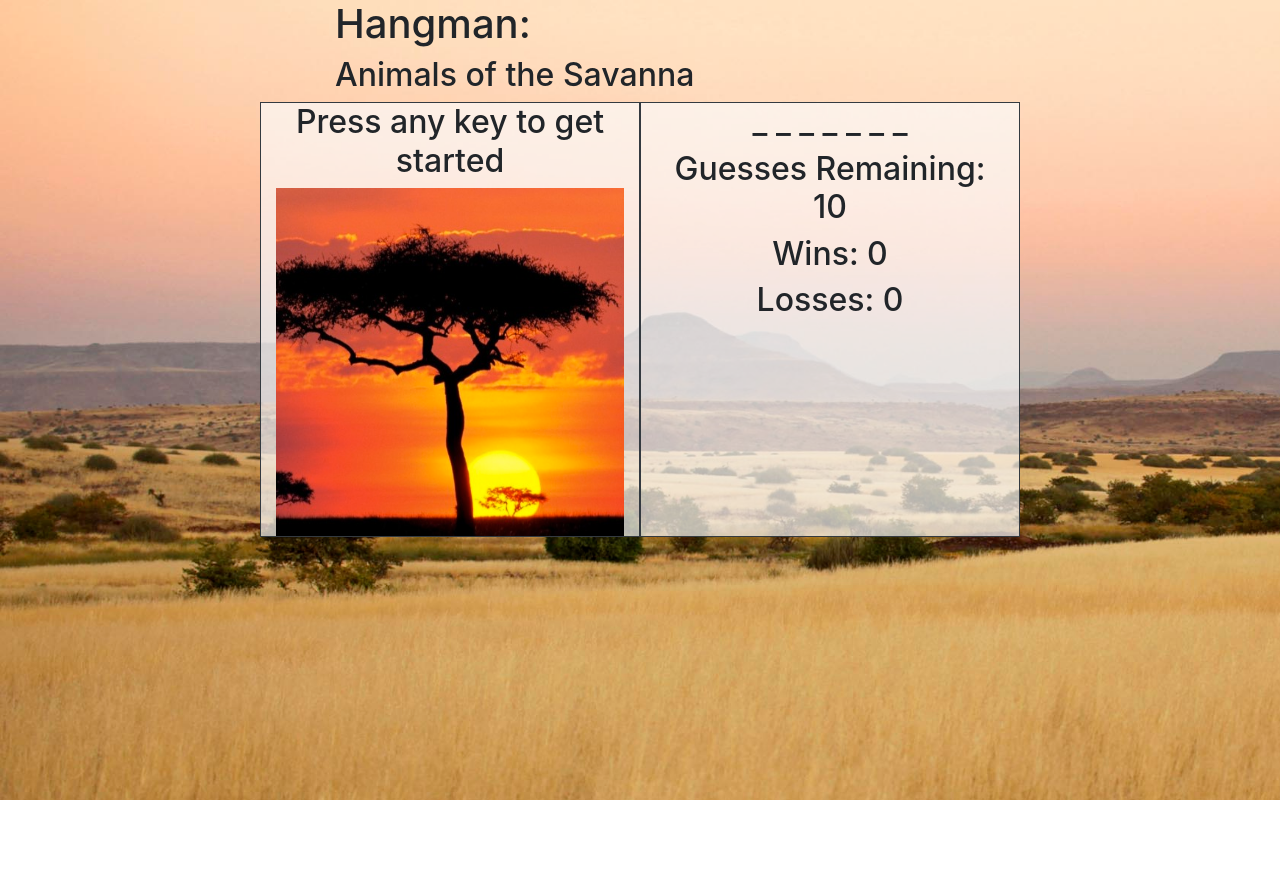
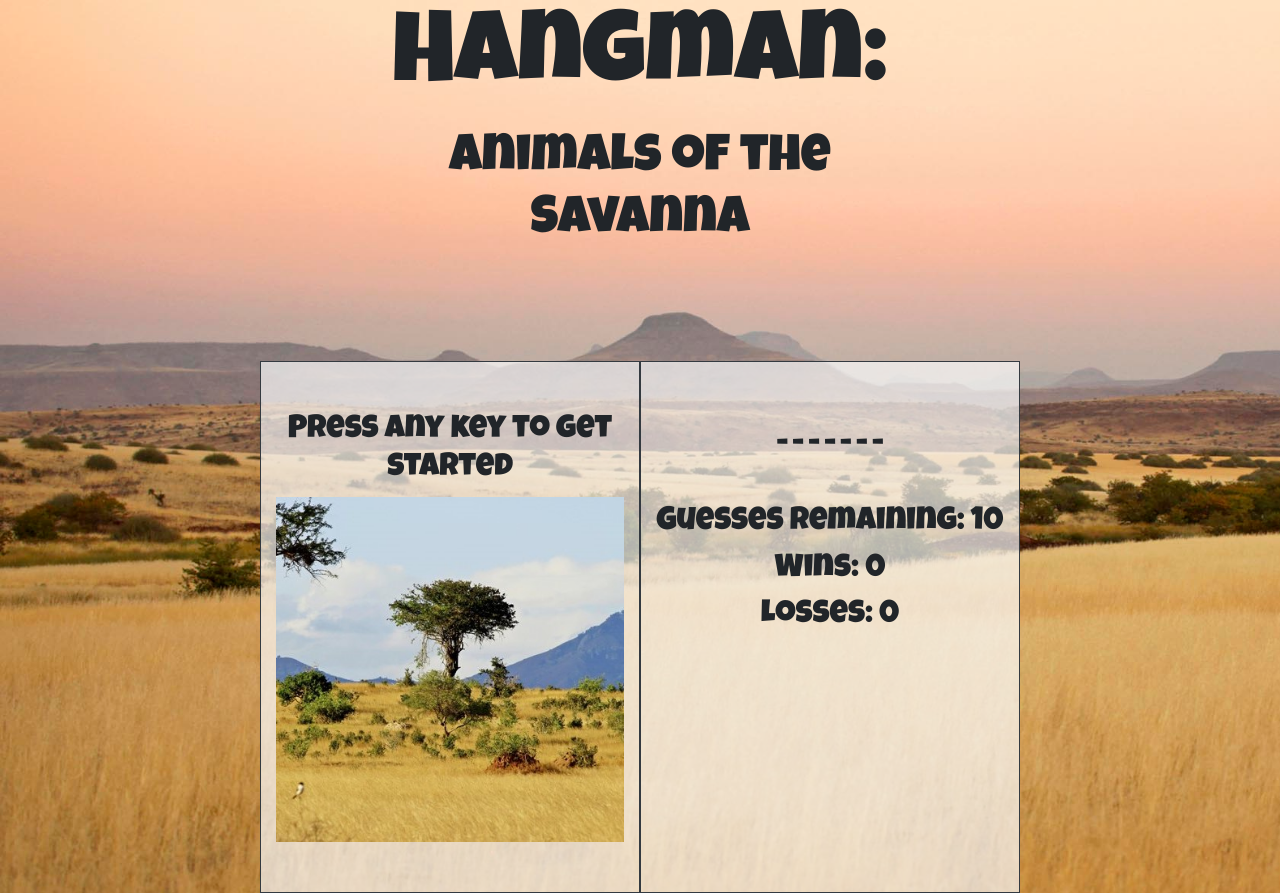
Before and after one commit to Smushed/Word-Guess-Game, a plain HTML site: page index.html in a window 1280 px wide. Before the commit the page ends 800 px from the top, so only its background shows below. Drawn offline with nearby package versions, Linux system fonts and the light colour scheme; a web font is replaced by a local one.

Commit message:
This has been completed minus some final CSS tweaks

```diff
--- a/assets/css/style.css
+++ b/assets/css/style.css
@@ -3,12 +3,39 @@ body{
     background-image: url("../images/background.jpg");
     background-size: 1980px 1080px;
     background-repeat: no-repeat;
+    font-family: 'Ruslan Display', 'Luckiest Guy', cursive, Arial, Helvetica;
 }
 
 .game {
     background: rgba(253, 253, 253, 0.692);
 }
 #last-answer-image {
-    width: 348px;
-    height: 348px;
+
 }
+/* Header */
+.main-header {
+    text-align: center;
+    font-size: 100px;
+}
+.sub-header {
+    text-align: center;
+    font-size: 52px;
+}
+/* Game Box */
+.game {
+    margin-top: 100px;
+}
+#show-last-answer {
+    margin-top: 50px;
+}
+#word-to-guess {
+    margin-top: 50px;
+}
+#wrong-answers {
+    height: 38px;
+}
+#last-answer-image {
+    margin-bottom: 50px;
+    width: 100%;
+    height: ;
+}
--- a/index.html
+++ b/index.html
@@ -6,6 +6,7 @@
     <meta http-equiv="X-UA-Compatible" content="ie=edge">
     <link rel="stylesheet" href="https://stackpath.bootstrapcdn.com/bootstrap/4.1.3/css/bootstrap.min.css" integrity="sha384-MCw98/SFnGE8fJT3GXwEOngsV7Zt27NXFoaoApmYm81iuXoPkFOJwJ8ERdknLPMO" crossorigin="anonymous">
     <link rel="stylesheet" type="text/css" href="assets/css/style.css">
+    <link href="https://fonts.googleapis.com/css?family=Luckiest+Guy|Ruslan+Display" rel="stylesheet">
     <title>Document</title>
 </head>
 <body>
@@ -15,8 +16,8 @@
             <!-- Empty Row for spacing on large screens -->
             <div class="d-none d-md-block col-md-3"></div>
             <div class="col-12 col-md-6">
-                <h1>Hangman:</h1>
-                <h2>Animals of the Savanna</h2>
+                <h1 class="main-header">Hangman:</h1>
+                <h2 class="sub-header">Animals of the Savanna</h2>
             </div>
             <!-- Empty Row for spacing on large screens -->
             <div class="d-none d-md-block col-md-3"></div>
@@ -31,7 +32,7 @@
             <div class="row">
                 <div class="col-6 border border-dark">
                     <h2 class="text-center" id="show-last-answer"></h2>
-                    <img id="last-answer-image" src="assets/images/sun.png">
+                    <img id="last-answer-image" src="assets/images/start.jpg">
                 </div>
                 <div class="col-6 border border-dark">
                     <h2 class="text-center" id="word-to-guess"></h2>
```
Also changed, not shown: assets/images/start.jpg (added), assets/images/sun.png (deleted).
